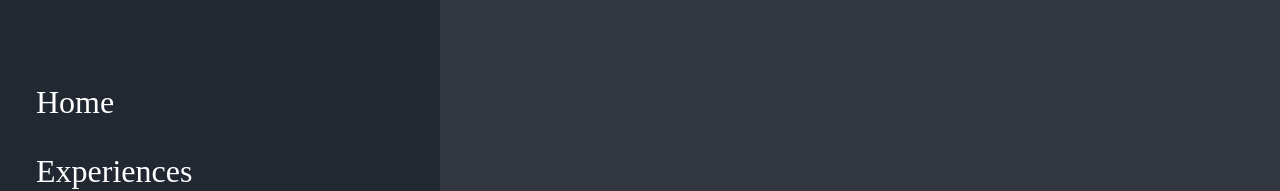
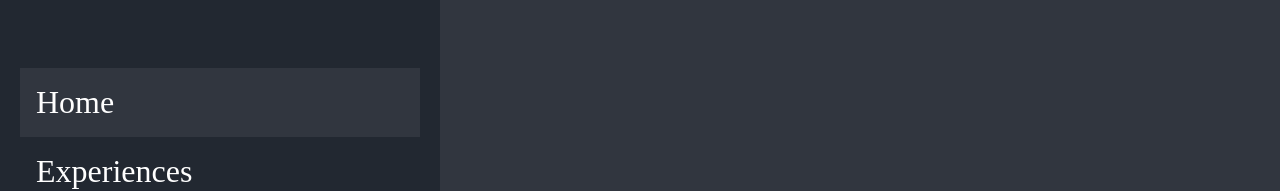
Before and after one commit to KillianGricourt/KillianGricourt.github.io, an Angular app in the folder Frontend/: page /home in a window 1280 px wide. Shown: the part 376-567 px from the top of the page. Built offline with nearby package versions, Linux system fonts and the light colour scheme.

Commit message:
Add navigation visual hints

```diff
--- a/Frontend/src/app/app.component.ts
+++ b/Frontend/src/app/app.component.ts
@@ -1,11 +1,10 @@
 import { Component } from '@angular/core';
-import { RouterOutlet } from '@angular/router';
 import { LeftPanelComponent } from './left-panel/left-panel.component';
 import { CenterPanelComponent } from './center-panel/center-panel.component';
 
 @Component({
   selector: 'app-root',
-  imports: [RouterOutlet, LeftPanelComponent, CenterPanelComponent],
+  imports: [LeftPanelComponent, CenterPanelComponent],
   templateUrl: './app.component.html',
   styleUrl: './app.component.css',
 })
--- a/Frontend/src/app/home/home.component.ts
+++ b/Frontend/src/app/home/home.component.ts
@@ -1,9 +1,7 @@
 import { Component } from '@angular/core';
-import { ImageDisplayerComponent } from '../image-displayer/image-displayer.component';
 
 @Component({
   selector: 'app-home',
-  imports: [ImageDisplayerComponent],
   templateUrl: './home.component.html',
   styleUrl: './home.component.css',
 })
--- a/Frontend/src/app/menu/menu.component.css
+++ b/Frontend/src/app/menu/menu.component.css
@@ -32,3 +32,7 @@ li > a:hover::before {
   width: 100%;
   z-index: 1;
 }
+
+.active {
+  background-color: #31363F;
+}
--- a/Frontend/src/app/menu/menu.component.html
+++ b/Frontend/src/app/menu/menu.component.html
@@ -1,9 +1,9 @@
 <nav>
   <ul class="flex-list ul">
-    <li class="li">
+    <li class="li" [ngClass]="{ active: isActive('/home') }">
       <a routerLink="/home" routerLinkActive="active">Home</a>
     </li>
-    <li class="li">
+    <li class="li" [ngClass]="{ active: isActive('/experiences') }">
       <a routerLink="/experiences" routerLinkActive="active">Experiences</a>
     </li>
   </ul>
--- a/Frontend/src/app/menu/menu.component.ts
+++ b/Frontend/src/app/menu/menu.component.ts
@@ -1,10 +1,17 @@
 import { Component } from '@angular/core';
-import { RouterLink, RouterLinkActive } from '@angular/router';
+import { Router, RouterLink, RouterLinkActive } from '@angular/router';
+import { NgClass } from '@angular/common';
 
 @Component({
   selector: 'app-menu',
-  imports: [RouterLink, RouterLinkActive],
+  imports: [RouterLink, RouterLinkActive, NgClass],
   templateUrl: './menu.component.html',
   styleUrl: './menu.component.css',
 })
-export class MenuComponent {}
+export class MenuComponent {
+  constructor(private router: Router) {}
+
+  isActive(route: string): boolean {
+    return this.router.url === route;
+  }
+}
```
